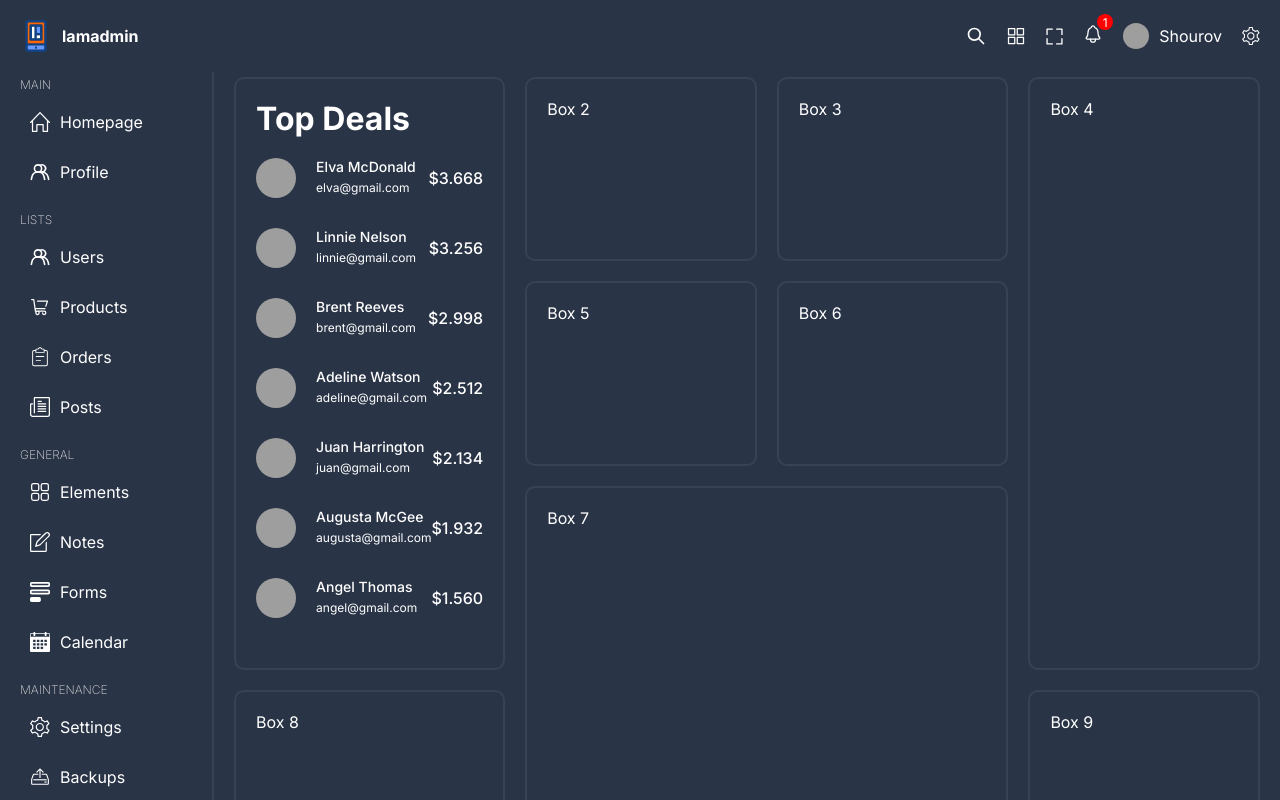
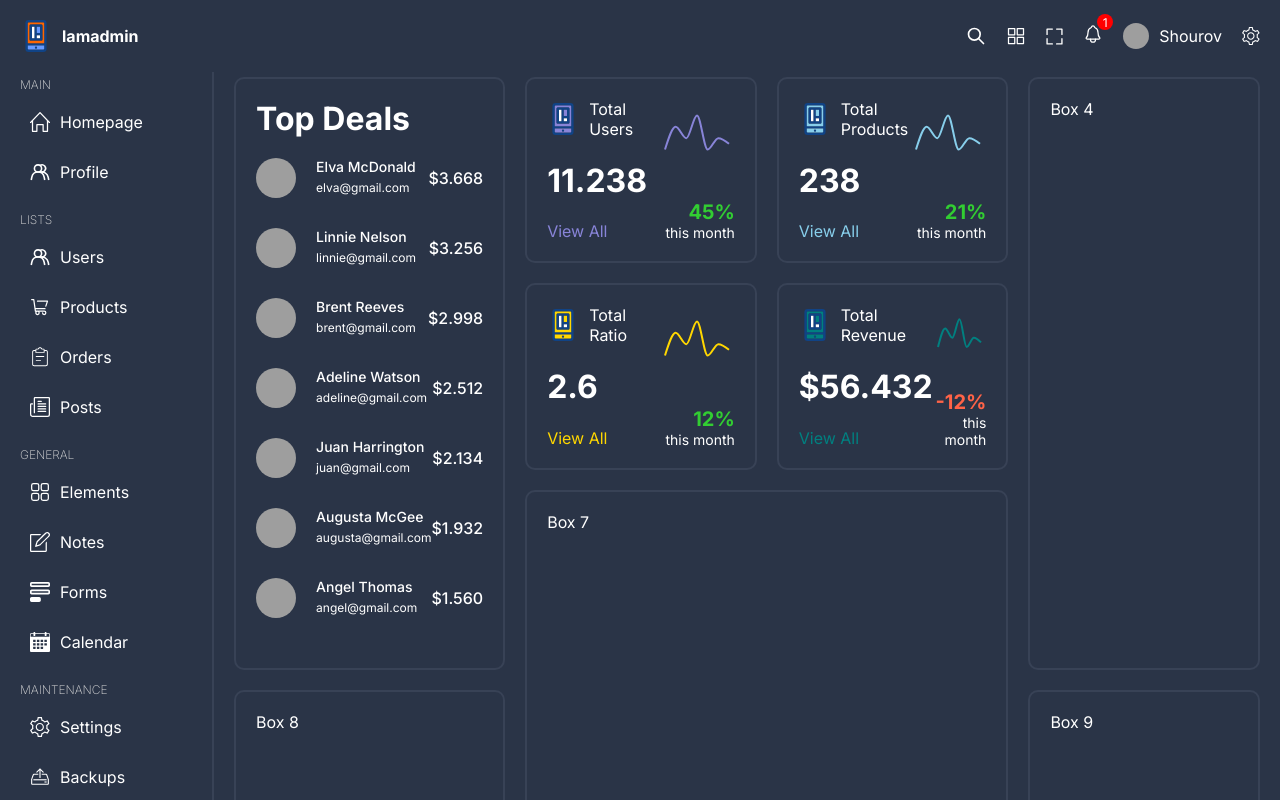
Before and after one commit to shourovfoisal/react-admin-dashboard, a React (Vite) app: page / in a window 1280 px wide. Shown: the top 800 px of the page. Built offline with nearby package versions, Linux system fonts and the light colour scheme; grey boxes are pictures that could not be loaded.

Commit message:
added chart boxes with recharts

```diff
--- a/package.json
+++ b/package.json
@@ -13,6 +13,7 @@
     "react": "^18.2.0",
     "react-dom": "^18.2.0",
     "react-router-dom": "^6.16.0",
+    "recharts": "^2.8.0",
     "sass": "^1.67.0"
   },
   "devDependencies": {
--- /dev/null
+++ b/src/components/chartBox/ChartBox.tsx
@@ -0,0 +1,70 @@
+import { Link } from "react-router-dom";
+import "./chartBox.scss";
+import { ResponsiveContainer, LineChart, Line, Tooltip } from "recharts";
+
+interface Props {
+	title: string;
+	number: number | string;
+	icon: string;
+	chartData: Record<string, any>[];
+	dataKey: string;
+	color: string;
+	percentage: number;
+}
+
+export const ChartBox = ({
+	title,
+	icon,
+	number,
+	chartData,
+	dataKey,
+	color,
+	percentage,
+}: Props) => {
+	return (
+		<div className="chartBox">
+			<div className="boxInfo">
+				<div className="title">
+					<img src={icon} alt="" />
+					<span>{title}</span>
+				</div>
+				<h1>{number}</h1>
+				<Link to="/" style={{ color }}>
+					View All
+				</Link>
+			</div>
+			<div className="chartInfo">
+				<div className="chart">
+					<ResponsiveContainer width="99%" height="100%">
+						<LineChart data={chartData}>
+							<Tooltip
+								contentStyle={{
+									backgroundColor: "transparent",
+									border: "none",
+								}}
+								labelStyle={{ display: "none" }}
+								position={{ x: 40, y: 60 }}
+							/>
+							<Line
+								type="monotone"
+								dataKey={dataKey}
+								stroke={color}
+								strokeWidth={2}
+								dot={false}
+							/>
+						</LineChart>
+					</ResponsiveContainer>
+				</div>
+				<div className="texts">
+					<div
+						className="percentage"
+						style={{ color: percentage >= 0 ? "limegreen" : "tomato" }}
+					>
+						{percentage}%
+					</div>
+					<div className="duration">this month</div>
+				</div>
+			</div>
+		</div>
+	);
+};
--- /dev/null
+++ b/src/components/chartBox/chartBox.scss
@@ -0,0 +1,44 @@
+.chartBox {
+  display: flex;
+  height: 100%;
+
+  .boxInfo {
+    flex: 3;
+    display: flex;
+    flex-direction: column;
+    justify-content: space-between;
+
+    .title {
+      display: flex;
+      align-items: center;
+      gap: 10px;
+    }
+  }
+
+  .chartInfo {
+    flex: 2;
+    display: flex;
+    flex-direction: column;
+    justify-content: space-between;
+
+    .chart {
+      height: 100%;
+      width: 100%;
+    }
+
+    .texts {
+      display: flex;
+      flex-direction: column;
+      text-align: right;
+
+      .percentage {
+        font-weight: bold;
+        font-size: 20px;
+      }
+
+      .duration {
+        font-size: 14px;
+      }
+    }
+  }
+}
--- a/src/components/index.ts
+++ b/src/components/index.ts
@@ -2,3 +2,4 @@ export { Navbar } from "./navbar/navbar.component";
 export { Menu } from "./menu/menu.component";
 export { Footer } from "./footer/footer.component";
 export { TopBox } from "./topBox/TopBox";
+export { ChartBox } from "./chartBox/ChartBox";
--- a/src/pages/home/Home.tsx
+++ b/src/pages/home/Home.tsx
@@ -1,5 +1,11 @@
-import { TopBox } from "@/components";
+import { ChartBox, TopBox } from "@/components";
 import "./home.scss";
+import {
+	chartBoxUser,
+	chartBoxProduct,
+	chartBoxRevenue,
+	chartBoxConversion,
+} from "@/data";
 
 export const Home = () => {
 	return (
@@ -7,11 +13,19 @@ export const Home = () => {
 			<div className="box box1">
 				<TopBox />
 			</div>
-			<div className="box box2">Box 2</div>
-			<div className="box box3">Box 3</div>
+			<div className="box box2">
+				<ChartBox {...chartBoxUser} />
+			</div>
+			<div className="box box3">
+				<ChartBox {...chartBoxProduct} />
+			</div>
 			<div className="box box4">Box 4</div>
-			<div className="box box5">Box 5</div>
-			<div className="box box6">Box 6</div>
+			<div className="box box5">
+				<ChartBox {...chartBoxConversion} />
+			</div>
+			<div className="box box6">
+				<ChartBox {...chartBoxRevenue} />
+			</div>
 			<div className="box box7">Box 7</div>
 			<div className="box box8">Box 8</div>
 			<div className="box box9">Box 9</div>
```
Also changed, not shown: 1 other file (tests, documents, lock files or other folders).
